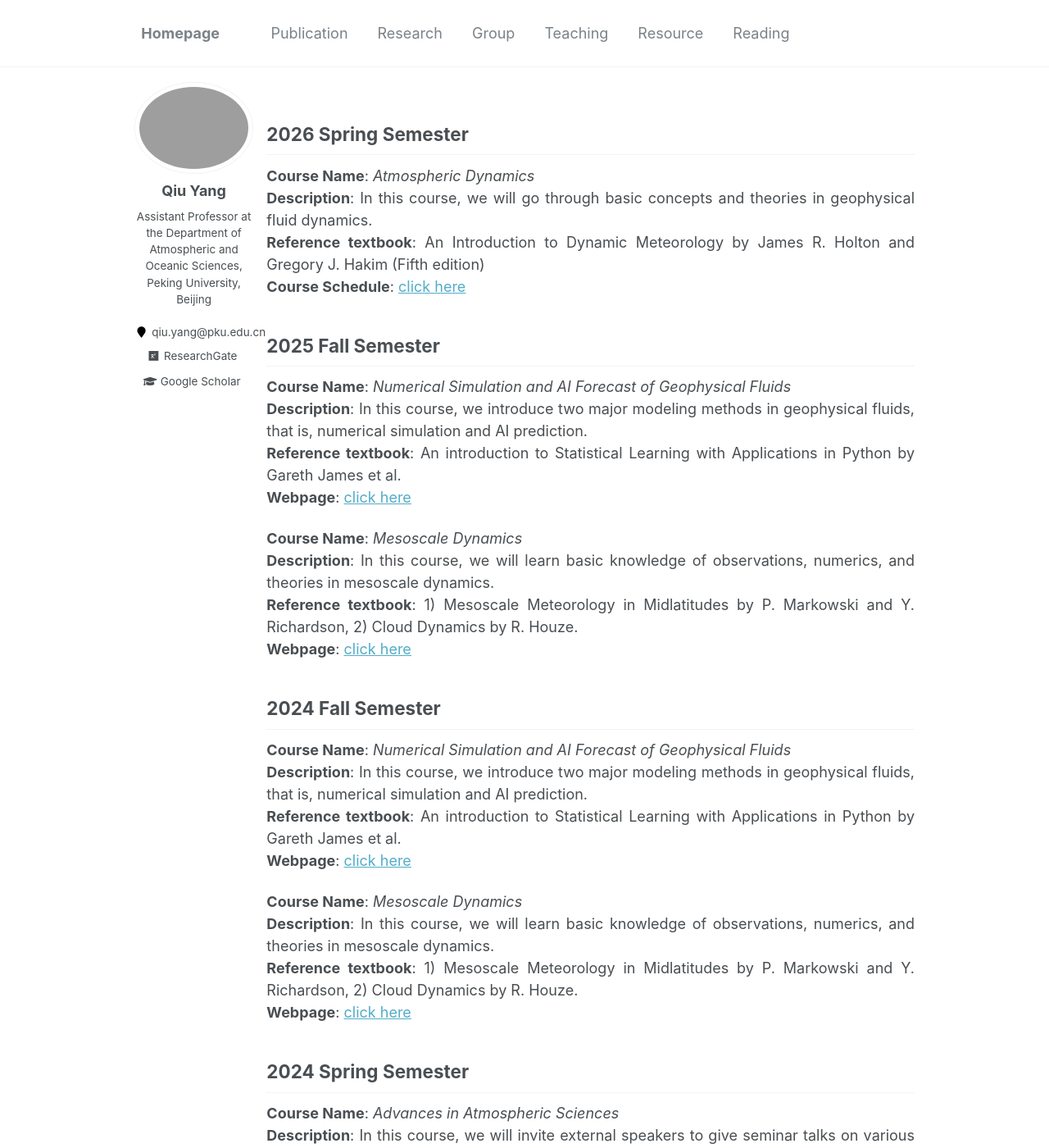
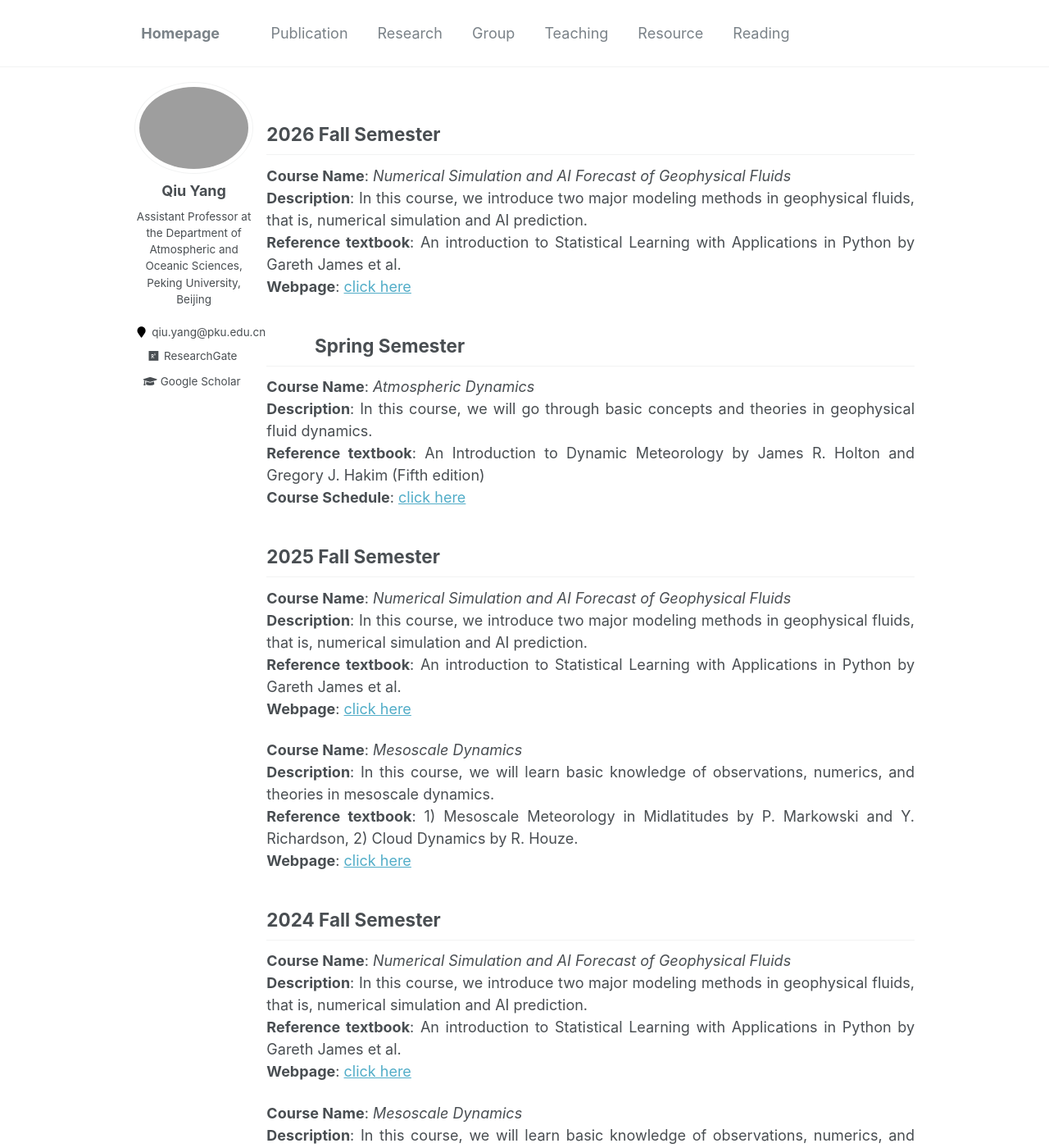
Before and after one commit to qiuyang50/qiuyang50.github.io, a Jekyll site: the page built from _pages/teaching.md, in a window 1280 px wide and 1400 px high. Shown: the whole window at 82% size. Built offline with Jekyll 4.4.1, drawn with Linux system fonts in a browser that asks for light colours.

Commit message:
Update teaching.md

```diff
--- a/_pages/teaching.md
+++ b/_pages/teaching.md
@@ -4,7 +4,15 @@ title: ""
 permalink: /teaching/
 author_profile: true
 ---
-2026 Spring Semester
+
+2026 Fall Semester
+---
+**Course Name**: *Numerical Simulation and AI Forecast of Geophysical Fluids*
+**Description**: In this course, we introduce two major modeling methods in geophysical fluids, that is, numerical simulation and AI prediction.
+**Reference textbook**: An introduction to Statistical Learning with Applications in Python by Gareth James et al.
+**Webpage**: [click here](https://docs.qq.com/sheet/DRUVMb0ZyckVDd2tR)
+
+&nbsp;&nbsp;&nbsp;&nbsp;&nbsp;&nbsp;&nbsp;&nbsp;&nbsp;&nbsp;&nbsp;Spring Semester
 ---
 **Course Name**: *Atmospheric Dynamics*
 **Description**: In this course, we will go through basic concepts and theories in geophysical fluid dynamics.
@@ -35,7 +43,7 @@ author_profile: true
 **Reference textbook**: 1) Mesoscale Meteorology in Midlatitudes by P. Markowski and Y. Richardson, 2) Cloud Dynamics by R. Houze.
 **Webpage**: [click here](mesoscale_2024fall.md)
 
-2024 Spring Semester
+&nbsp;&nbsp;&nbsp;&nbsp;&nbsp;&nbsp;&nbsp;&nbsp;&nbsp;&nbsp;&nbsp;Spring Semester
 ---
 **Course Name**: *Advances in Atmospheric Sciences*
 **Description**: In this course, we will invite external speakers to give seminar talks on various topics. Students have opportunities to ask questions and discuss with speakers after the talk. The list of speakers can be found [click here](https://www.atmos.pku.edu.cn/kxzb/xzbg/dqyhykxlt/index.htm).
```
